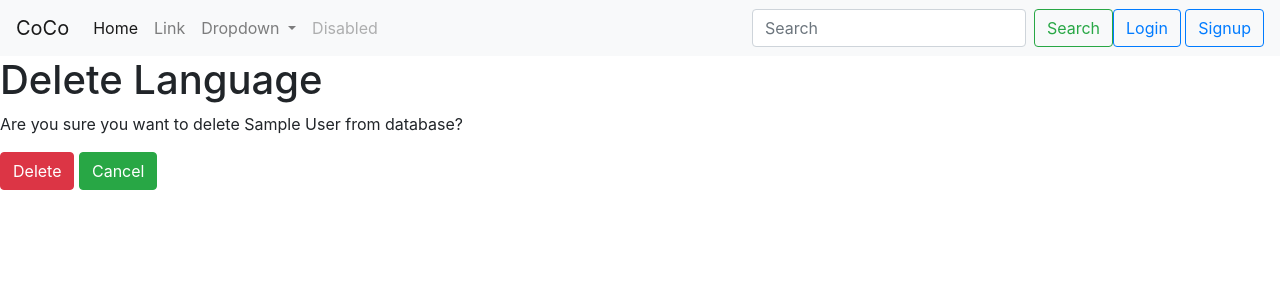
After one commit to HussainIslam/coco, a Django app: page /users/languages/1/delete/ in a window 1280 px wide. The commit adds this page. Shown: the top 300 px of the page. Run offline with Django 3.2, Linux system fonts and the light colour scheme; tables that the repository leaves empty hold one stand-in row (values such as "Sample post"); some libraries are stand-ins or nearby versions.

Commit message:
added delete language feature

```diff
--- /dev/null
+++ b/templates/ProgrammingLanguage/delete_pl.html
@@ -0,0 +1,13 @@
+{% extends '../_base.html' %}
+
+{% block title %}Delete Language{% endblock title %}
+
+{% block content %}
+<h1>Delete Language</h1>
+<form method="post">
+    {% csrf_token %}
+    <p>Are you sure you want to delete {{ language.name }} from database?</p>
+    <button type="submit" class="btn btn-danger">Delete</button>
+    <a href={{ language.get_absolute_url }} class="btn btn-success">Cancel</a>
+</form>
+{% endblock content %}
--- a/templates/ProgrammingLanguage/list_pl.html
+++ b/templates/ProgrammingLanguage/list_pl.html
@@ -21,6 +21,7 @@
             <td>
                 <a href="{{ language.get_absolute_url }}" class="btn btn-primary">Details</a>
                 <a href="{% url 'update_pl' language.pk %}" class="btn btn-primary">Update</a>
+                <a href="{% url 'delete_pl' language.pk %}" class="btn btn-danger">Delete</a>
             </td>
         </tr>
     {% empty %}
--- a/users/urls.py
+++ b/users/urls.py
@@ -4,7 +4,8 @@ from .views import (SignupView,
                     ProgrammingLanguageCreate,
                     ProgrammingLanguageDetailView,
                     ProgrammingLanguageListView,
-                    ProgrammingLanguageUpdateView)
+                    ProgrammingLanguageUpdateView,
+                    ProgrammingLanguageDeleteView)
 
 urlpatterns = [
     path('signup/', SignupView.as_view(), name='signup'),
@@ -12,4 +13,5 @@ urlpatterns = [
     path('languages/add/', ProgrammingLanguageCreate.as_view(), name='create_pl'),
     path('languages/<int:pk>/', ProgrammingLanguageDetailView.as_view(), name='detail_pl'),
     path('languages/<int:pk>/update/', ProgrammingLanguageUpdateView.as_view(), name='update_pl'),
+    path('languages/<int:pk>/delete/', ProgrammingLanguageDeleteView.as_view(), name='delete_pl'),
 ]
--- a/users/views.py
+++ b/users/views.py
@@ -29,3 +29,9 @@ class ProgrammingLanguageUpdateView(UpdateView):
     context_object_name = 'language'
     success_url = reverse_lazy('languages')
     template_name = 'ProgrammingLanguage/update_pl.html'
+
+class ProgrammingLanguageDeleteView(DeleteView):
+    model = ProgrammingLanguage
+    success_url = reverse_lazy('languages')
+    context_object_name = 'language'
+    template_name = 'ProgrammingLanguage/delete_pl.html'
```
